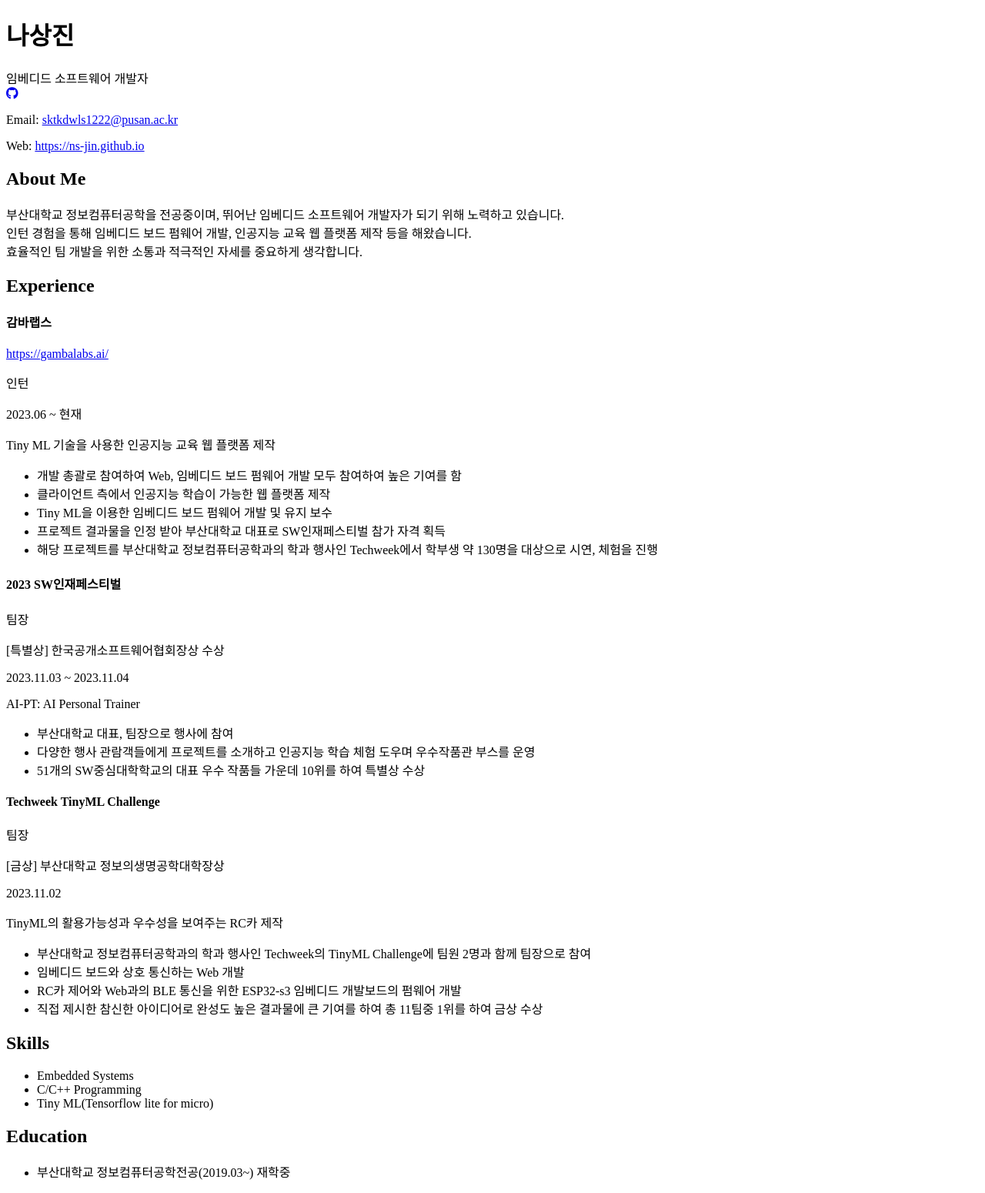
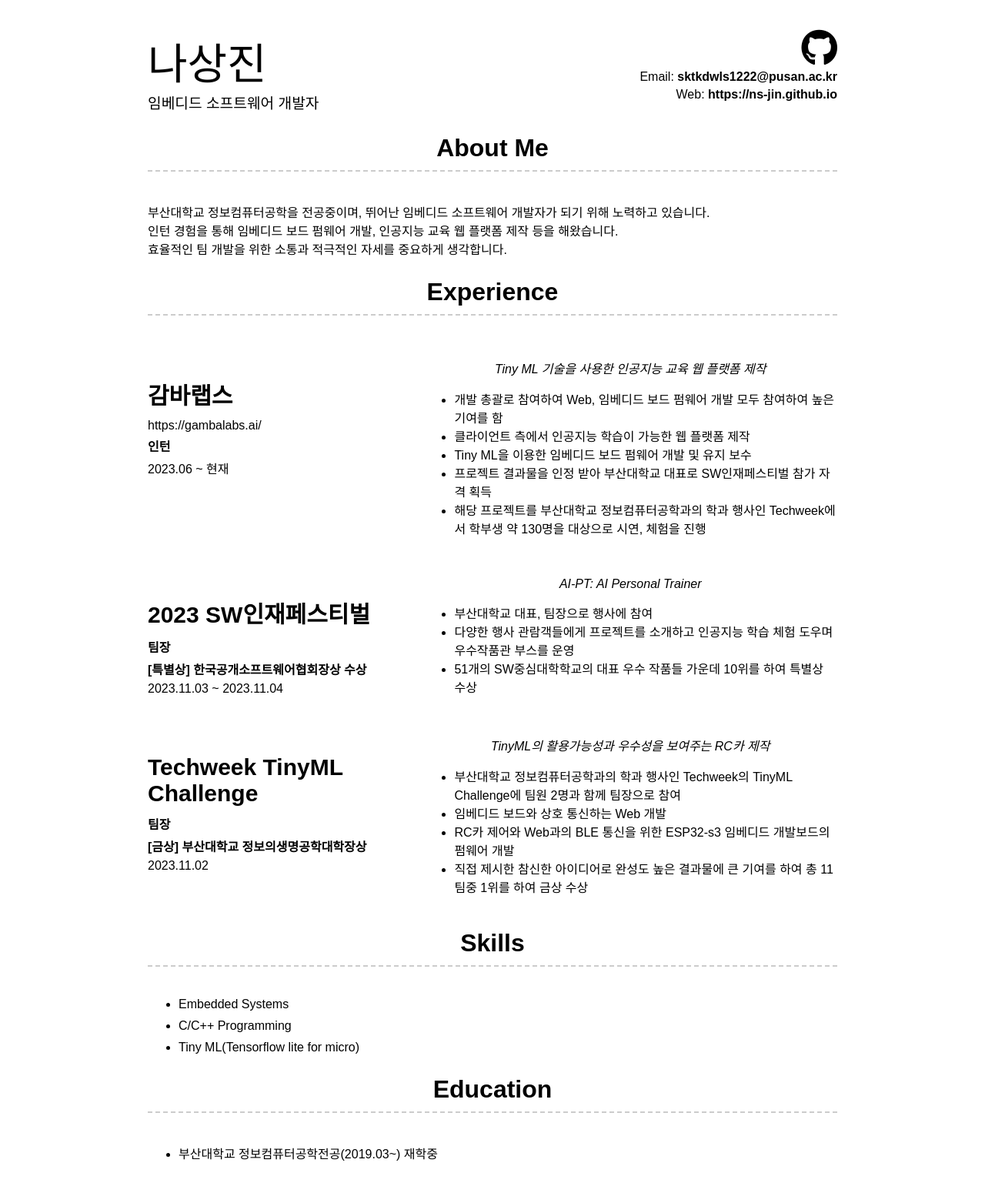
Before and after one commit to Ns-Jin/Ns-Jin.github.io, a Jekyll site: the page built from resume.md, in a window 1280 px wide. Shown: the whole page at 77% size. Built offline with Jekyll 4.4.1, drawn with Linux system fonts in a browser that asks for light colours; nearby versions of some CDN libraries.

Commit message:
html, css 연결 설정

```diff
--- a/_layouts/resume.html
+++ b/_layouts/resume.html
@@ -3,7 +3,7 @@
     <meta charset="UTF-8">
     <meta name="viewport" content="width=device-width, initial-scale=1.0">
     <title>이력서 - 나상진</title>
-    <link rel="stylesheet" href="{{ site.baseurl }}/_layouts/css/styles.css">
+    <link rel="stylesheet" href="{{ site.baseurl }}/css/styles.css">
     <script src="https://kit.fontawesome.com/7ec0eb1278.js" crossorigin="anonymous"></script>
 </head>
 <body>
```
Also changed, not shown: css/styles.css (renamed from _layouts/css/styles.css).
